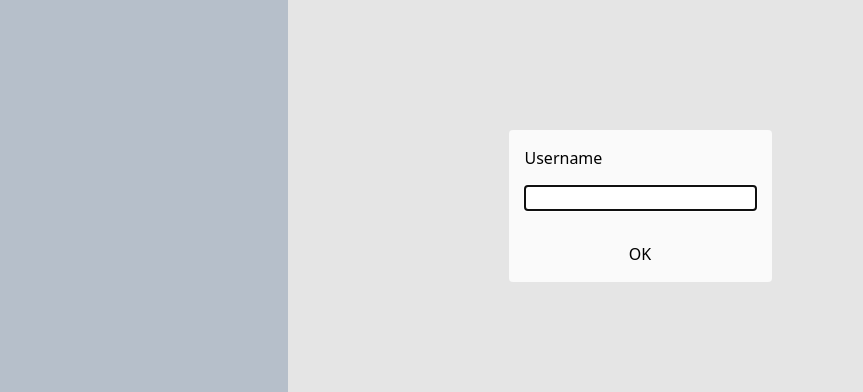
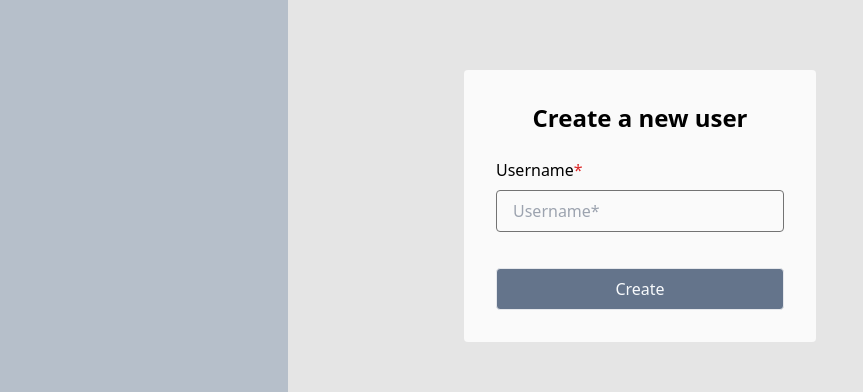
Before and after one commit to szewczukk/frameworks-project, a React (Vite) app: page / in a window 1280 px wide. Both pictures are taken after a click on the button "New user". Shown: the part 194-586 px from the top of the page, without its empty margins (0-863 px from the left). Built offline with nearby package versions, Linux system fonts and the light colour scheme; no server answers.

Commit message:
Restyle NewUserDialog

```diff
--- a/src/components/common/NewUserDialog.tsx
+++ b/src/components/common/NewUserDialog.tsx
@@ -25,13 +25,32 @@ const NewUserDialog = forwardRef<HTMLDialogElement, Props>((props, ref) => {
 	const htmlOnSubmit = handleSubmit(props.onSubmit);
 
 	return (
-		<dialog ref={ref} className="rounded bg-neutral-50 p-4">
-			<form onSubmit={htmlOnSubmit} className="flex flex-col gap-4">
-				<label htmlFor="username">Username</label>
-				<input {...register('username', { required: true })} id="username" />
-				<p>{errors.username?.message}</p>
+		<dialog ref={ref} className="rounded bg-neutral-50 p-8">
+			<h1 className="mb-6 text-center text-2xl font-semibold">
+				Create a new user
+			</h1>
+			<form onSubmit={htmlOnSubmit} className="flex w-72 flex-col gap-2">
+				<label htmlFor="username">
+					Username<span className="text-red-600">*</span>
+				</label>
+				<input
+					{...register('username', { required: true })}
+					id="username"
+					className={`rounded border bg-transparent px-4 py-2 transition-colors focus:border-neutral-500 focus:outline-none ${
+						errors.username?.message &&
+						'border-red-500 bg-red-50 focus:border-red-500'
+					}`}
+					placeholder="Username*"
+				/>
+				<p className="min-h-[20px] text-sm text-red-500">
+					{errors.username?.message || ' '}
+				</p>
 
-				<input type="submit" value="OK" />
+				<input
+					type="submit"
+					value="Create"
+					className="rounded border bg-slate-500 py-2 text-slate-50 transition-colors hover:border-slate-500 hover:bg-transparent hover:text-slate-500 focus:outline-none"
+				/>
 			</form>
 		</dialog>
 	);
--- a/src/components/common/Sidebar.tsx
+++ b/src/components/common/Sidebar.tsx
@@ -28,7 +28,7 @@ export default function Sidebar({
 				))}
 			</ul>
 			<button
-				className="button m-4 rounded border bg-slate-500 py-2 text-slate-50 transition-colors hover:border-slate-500 hover:bg-transparent hover:text-slate-500 focus:outline-none"
+				className="m-4 rounded border bg-slate-500 py-2 text-slate-50 transition-colors hover:border-slate-500 hover:bg-transparent hover:text-slate-500 focus:outline-none"
 				onClick={onNewUserButtonClick}
 			>
 				New user
```
